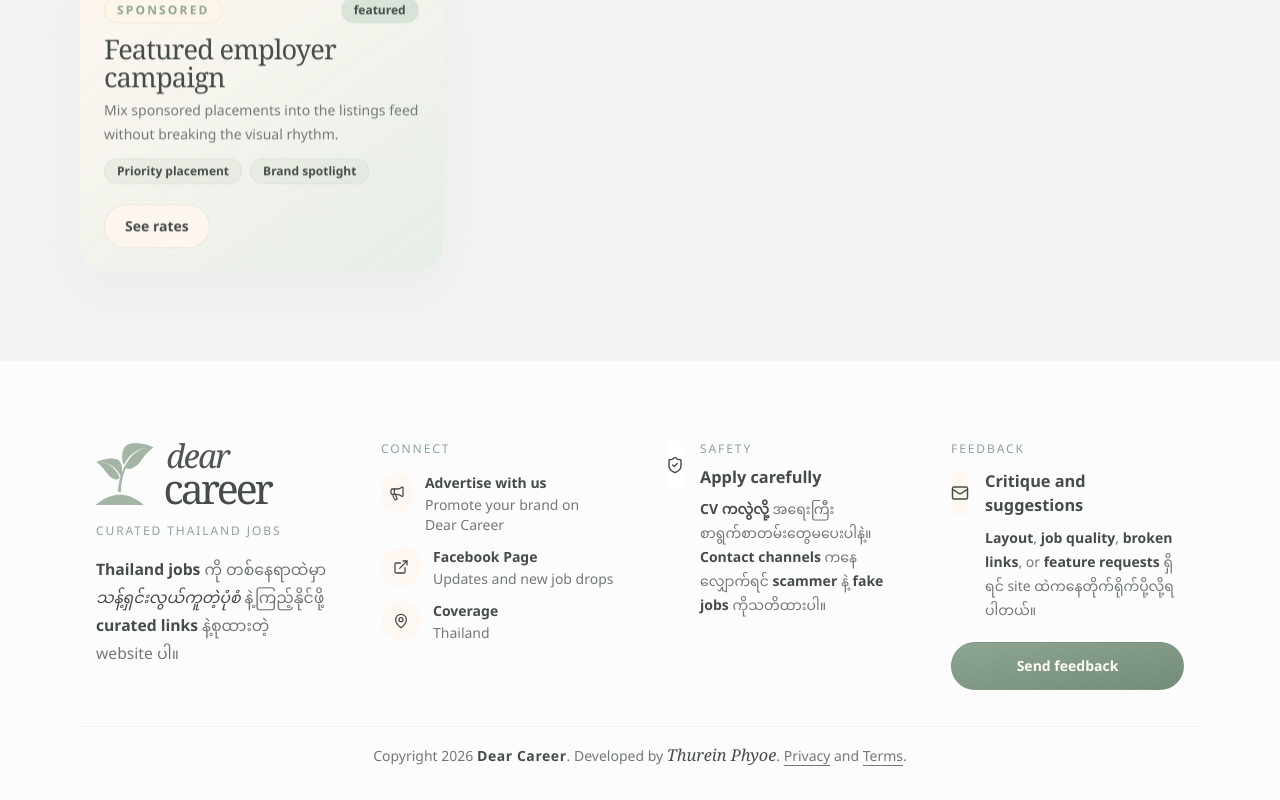
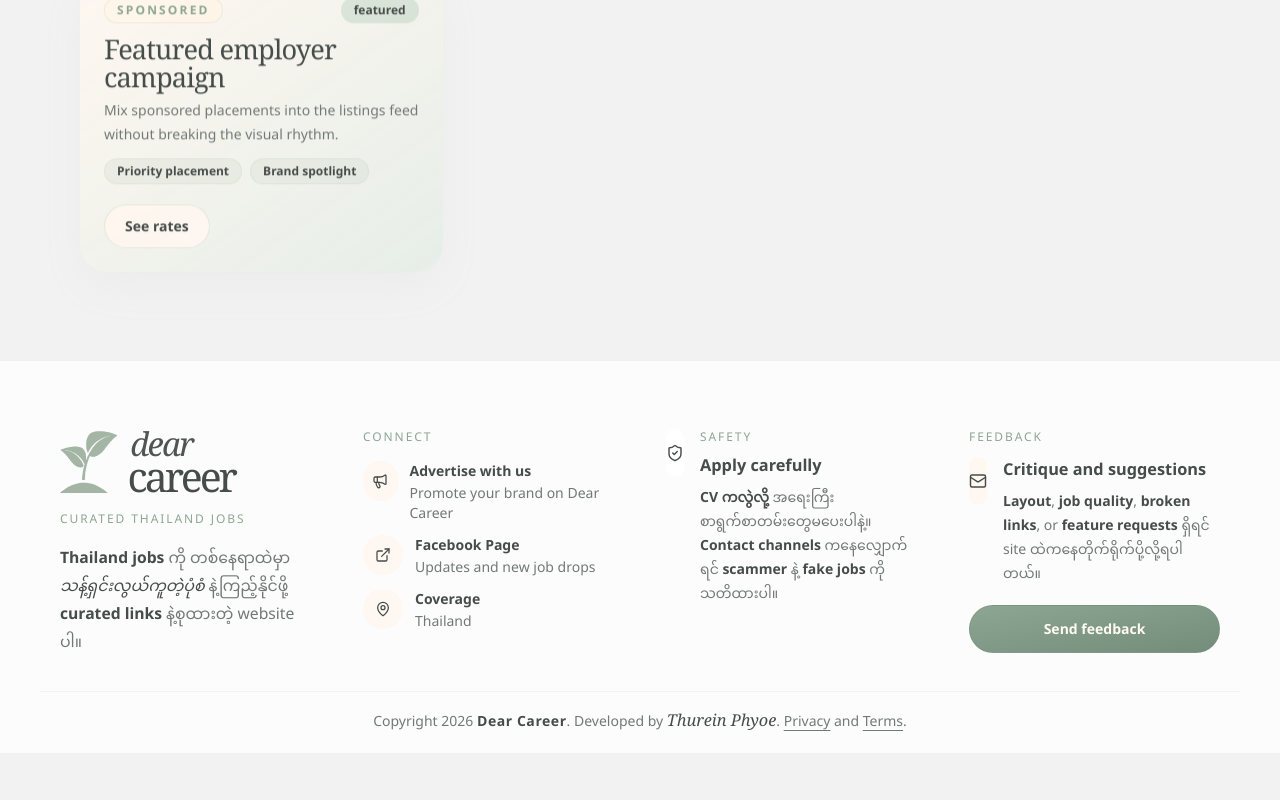
Before and after one commit to thureinphyoecoder/dear-career2, a Next.js app in the folder frontend/: page / in a window 1280 px wide. Shown: the part 908-1708 px from the top of the page. After the commit the page ends 1661 px from the top, so only its background shows below. Built offline with nearby package versions, Linux system fonts and the light colour scheme; no server answers.

Commit message:
Make footer content truly full-width without centered max container

```diff
--- a/frontend/components/public/PublicFooter.tsx
+++ b/frontend/components/public/PublicFooter.tsx
@@ -8,9 +8,9 @@ export function PublicFooter() {
     process.env.NEXT_PUBLIC_FACEBOOK_PAGE_URL ?? "https://facebook.com/dearcareer";
 
   return (
-    <footer className="mt-auto w-full border-t border-[rgba(160,183,164,0.16)] bg-[rgba(255,255,255,0.82)] px-3 pb-4 pt-10 sm:px-4 sm:pb-5 sm:pt-12">
-      <div className="mx-auto w-full max-w-6xl">
-        <div className="grid w-full gap-4 sm:p-2 lg:p-3">
+    <footer className="mt-auto w-full border-t border-[rgba(160,183,164,0.16)] bg-[rgba(255,255,255,0.82)] px-3 pb-4 pt-10 sm:px-4 sm:pb-5 sm:pt-12 lg:px-8 xl:px-10">
+      <div className="w-full">
+        <div className="grid w-full gap-4">
           <div className="grid grid-cols-1 items-start gap-2 md:grid-cols-2 lg:gap-3 xl:grid-cols-4">
             <section className="grid content-start gap-4 self-start p-2.5 sm:p-4 lg:p-5">
               <BrandLogo compact />
```
